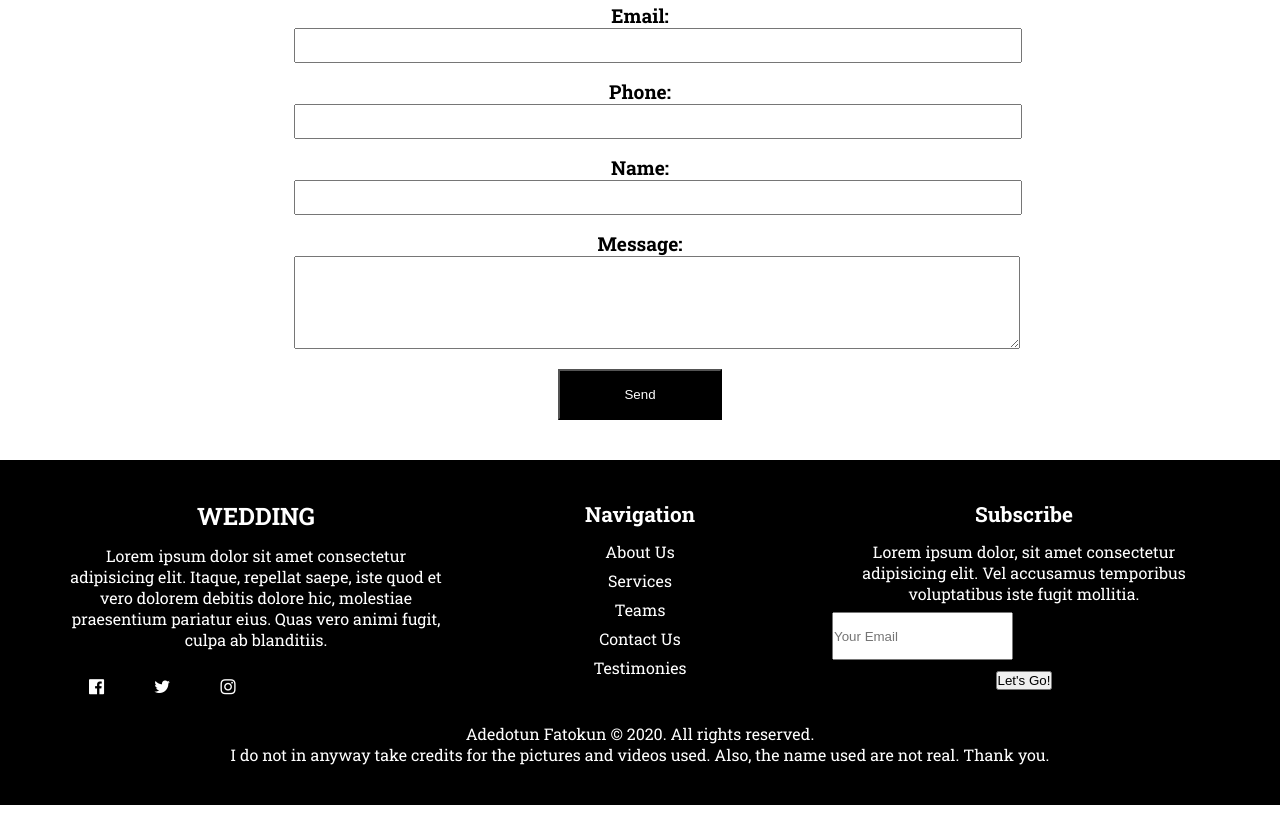
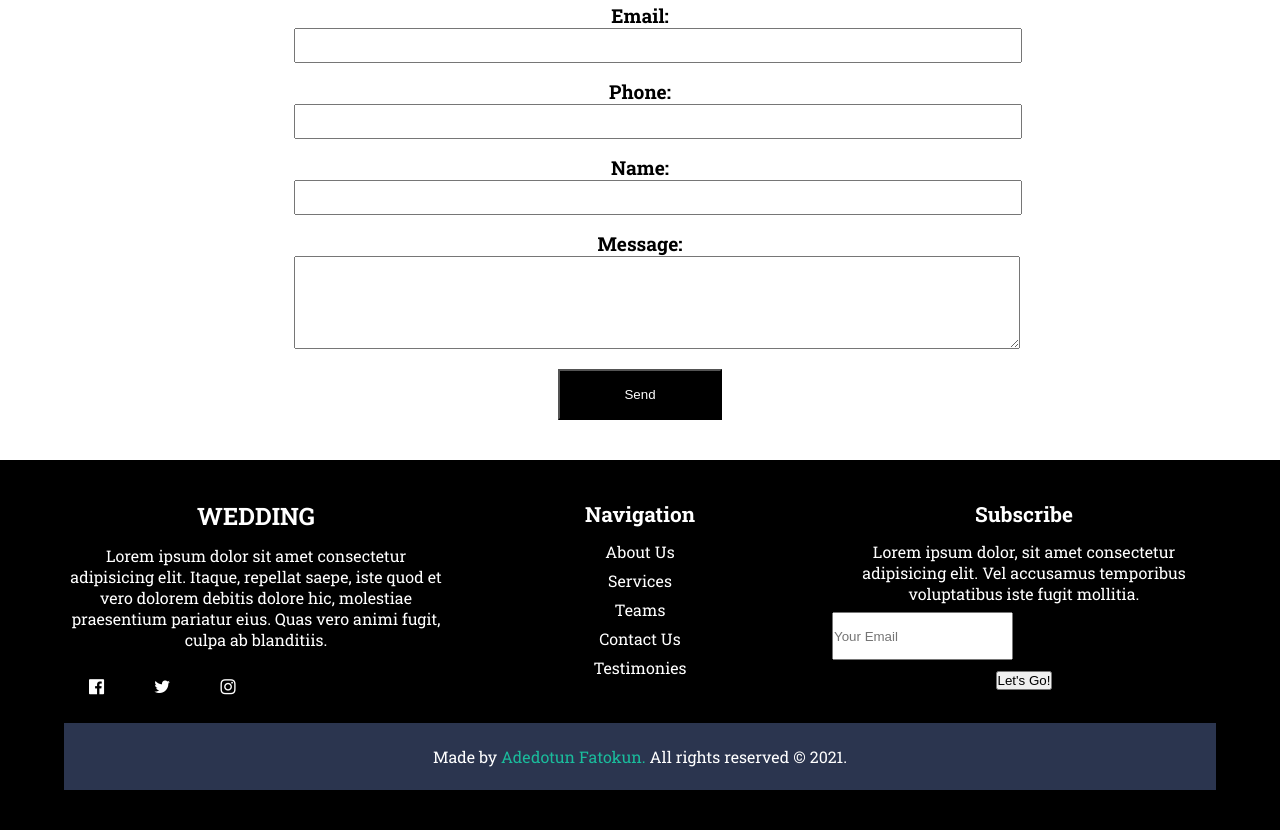
Before and after one commit to FatAdedotun/Wedding-project, a website: page index.html in a window 1280 px wide. Shown: the part 4274-5104 px from the top of the page. Before the commit the page ends 5079 px from the top, so only its background shows below. Drawn offline with Linux system fonts and the light colour scheme.

Commit message:
portfolio link

```diff
--- a/css/main.css
+++ b/css/main.css
@@ -291,6 +291,21 @@ h1{
     color: black;
 }
 
+.copyright{
+    background-color: #2b354f;
+    padding: 23px 0;
+}
+
+.copyright p{
+    text-align: center;
+    color: #fff;
+}
+
+.copyright p a{
+    color: #1abc9c;
+    text-decoration: none;
+}
+
 @media(max-width: 500px){
     .col-1-col-1,
     .col-2-col-1,
--- a/index.html
+++ b/index.html
@@ -288,9 +288,10 @@
                     <button type="let's go" class="btn btn-success btn-lg">Let's Go!</button>
                 </div>
             </div>
-            <div class="credits text-center">
-                <p>Adedotun Fatokun &copy; 2020. All rights reserved.</p>
-                <p>I do not in anyway take credits for the pictures and videos used. Also, the name used are not real. Thank you.</p>
+            <div class="copyright">
+                <p>
+                    Made by <a href="https://fatadedotun.netlify.app/">Adedotun Fatokun.</a> All rights reserved &copy; 2021.
+                </p>
             </div>
         </div>
     </footer>
```
